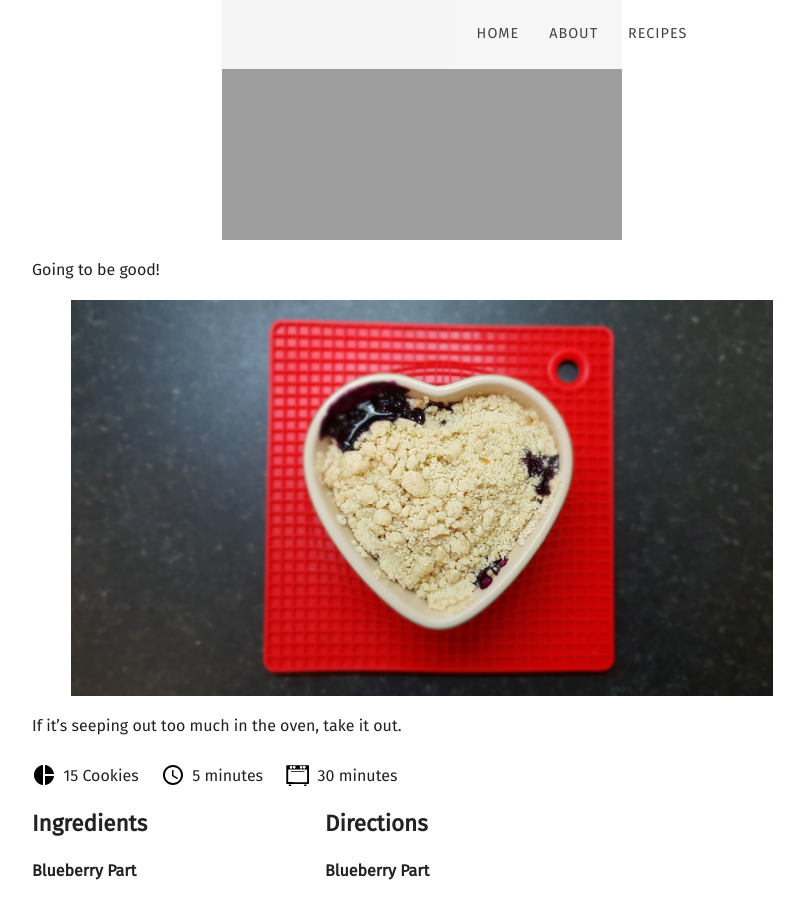
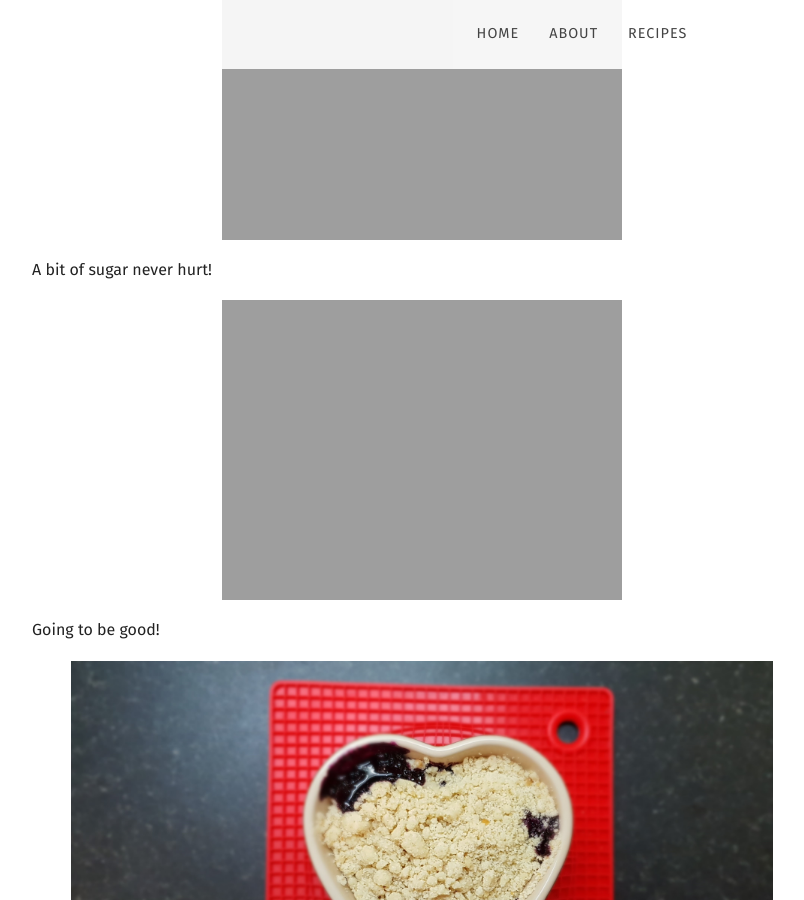
Before and after one commit to mcginleyireland/irishbaking.github.io, a Jekyll site: the page built from _posts/2021-01-31-blueberry-crumbe-for-one.md, in a window 1280 px wide and 900 px high, scrolled down 765 px. Shown: the whole window, without its empty margins (58-862 px from the left). Built offline with Jekyll 4.4.1, drawn with Linux system fonts in a browser that asks for light colours; nearby versions of some CDN libraries; some web fonts are replaced.

Commit message:
Updating the images in the post.

```diff
--- a/_posts/2021-01-31-blueberry-crumbe-for-one.md
+++ b/_posts/2021-01-31-blueberry-crumbe-for-one.md
@@ -44,6 +44,10 @@ recipe:
 ---
 I think in lockdown the hardest thing to do is to share your baking. Which means you eat all of the cake yourself. So, here is a recipe for just one. Blueberry Crumble. Hope you enjoy.
 
+![Cake](https://irishbaking.ie/images/Deserts_For_One/Blueberry_Crumble/Image_2.jpg)
+
+A bit of sugar never hurt!
+
 ![Cake](https://irishbaking.ie/images/Deserts_For_One/Blueberry_Crumble/Image_3.jpg)
 
 Going to be good!
```
